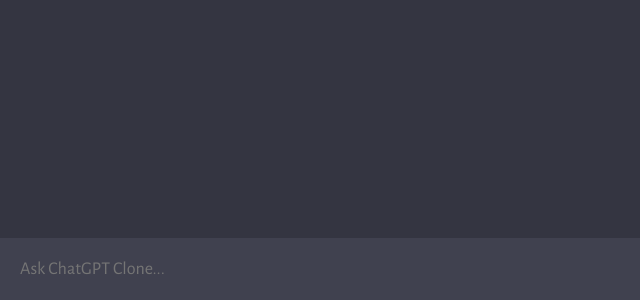
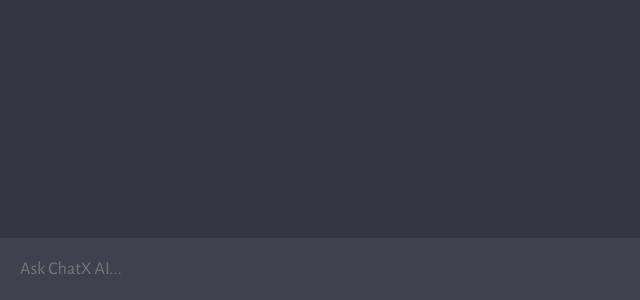
Before and after one commit to huongw/chatgpt-clone, a website built with Vite: page client/index.html in a window 1280 px wide. Shown: the part 500-800 px from the top of the page, 0-640 px from the left. Built offline with nearby package versions, Linux system fonts and the light colour scheme.

Commit message:
change placeholder message

```diff
--- a/client/index.html
+++ b/client/index.html
@@ -15,7 +15,7 @@
           name="prompt"
           cols="1"
           rows="1"
-          placeholder="Ask ChatGPT Clone..."
+          placeholder="Ask ChatX AI..."
         ></textarea>
         <button type="submit"><img src="assets/send.svg" /></button>
       </form>
```
